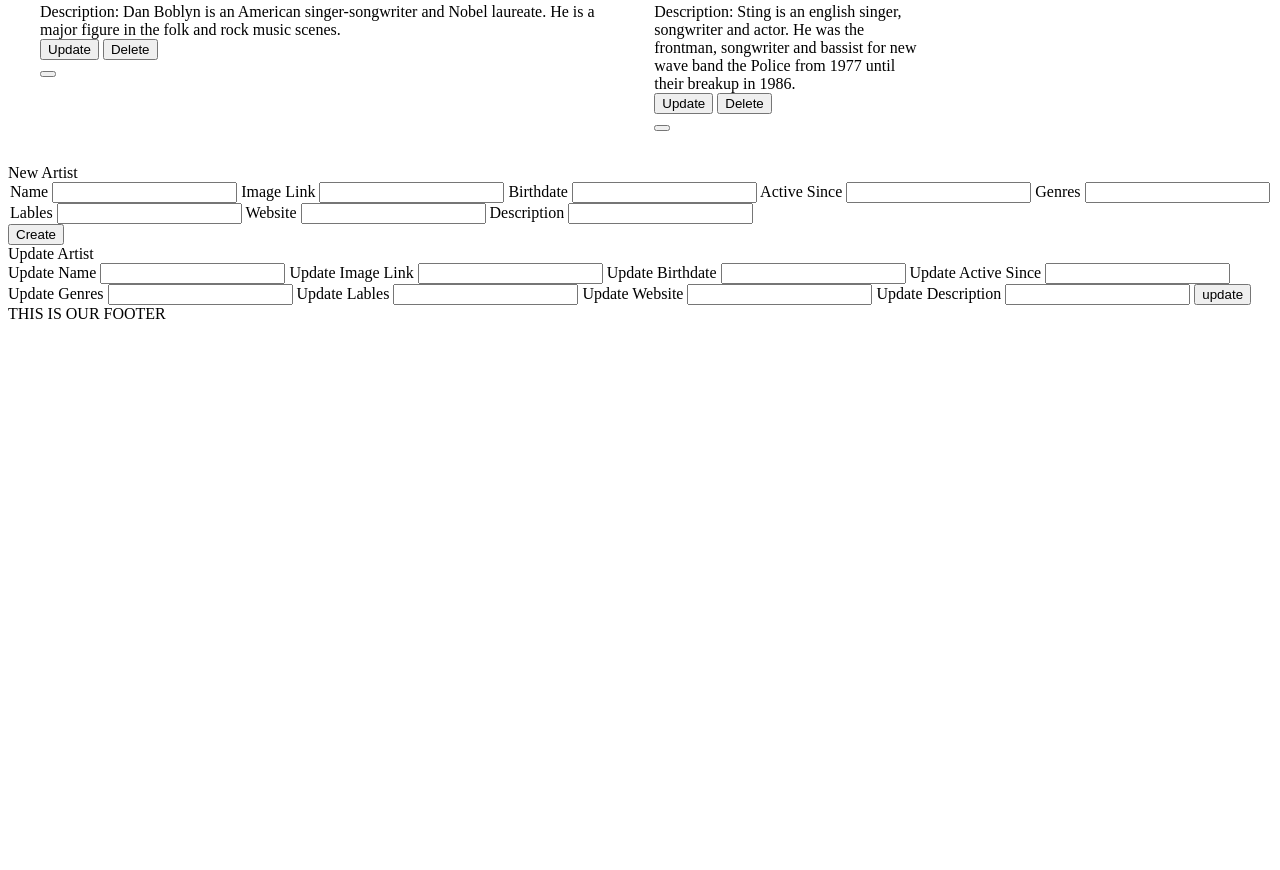
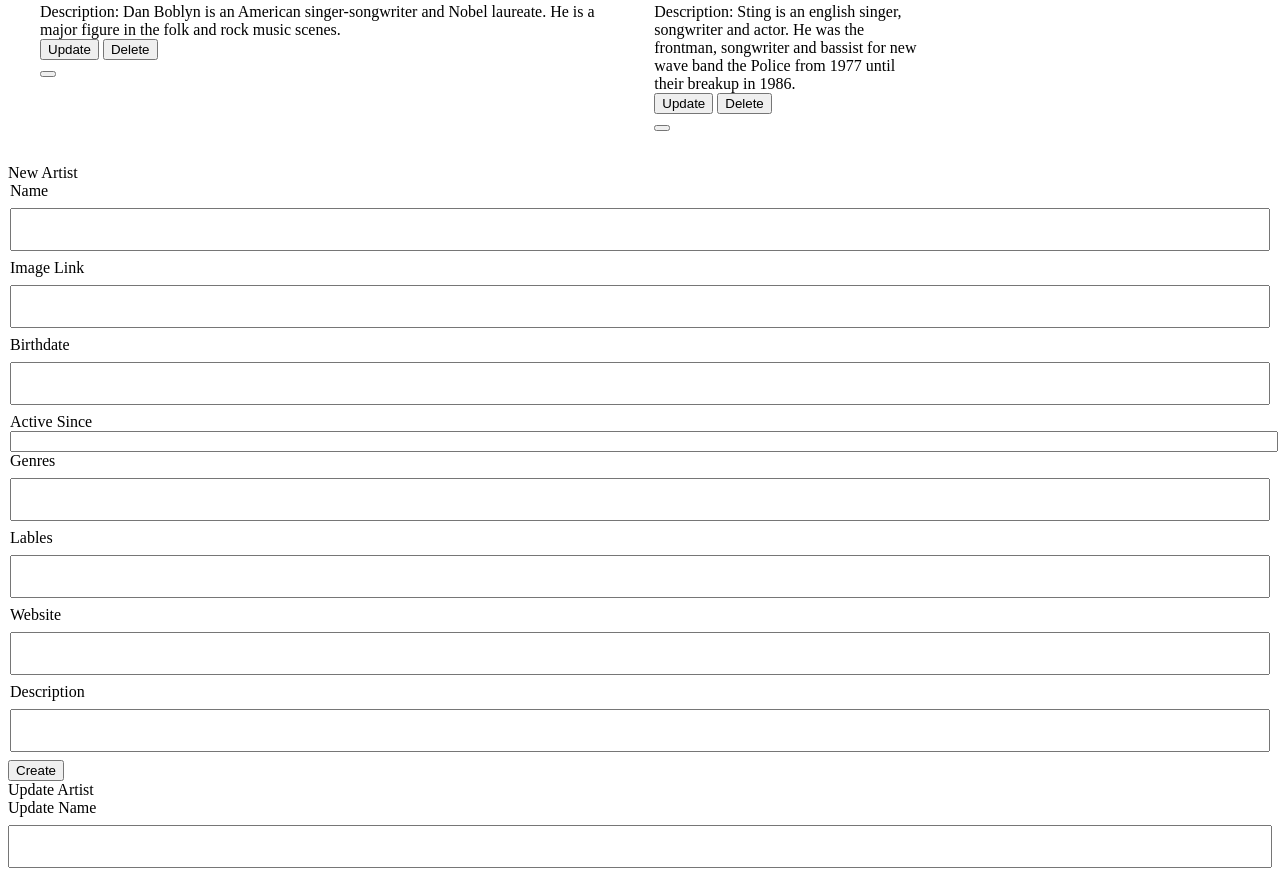
Before and after one commit to luma0001/node.js_afleveringen, a plain HTML site: page frontend/index.html in a window 1280 px wide. Shown: the part 1487-2357 px from the top of the page. Before the commit the page ends 1818 px from the top, so only its background shows below. Drawn offline with Linux system fonts and the light colour scheme.

Commit message:
form css added

```diff
--- a/frontend/style.css
+++ b/frontend/style.css
@@ -36,3 +36,15 @@
     grid-template-columns: 1fr 1fr 1fr 1fr;
   }
 }
+
+/* from https://www.w3schools.com/css/css_form.asp */
+input[type="text"] {
+  width: 100%;
+  padding: 12px 20px;
+  margin: 8px 0;
+  box-sizing: border-box;
+}
+
+input {
+  width: 100%;
+}
```
